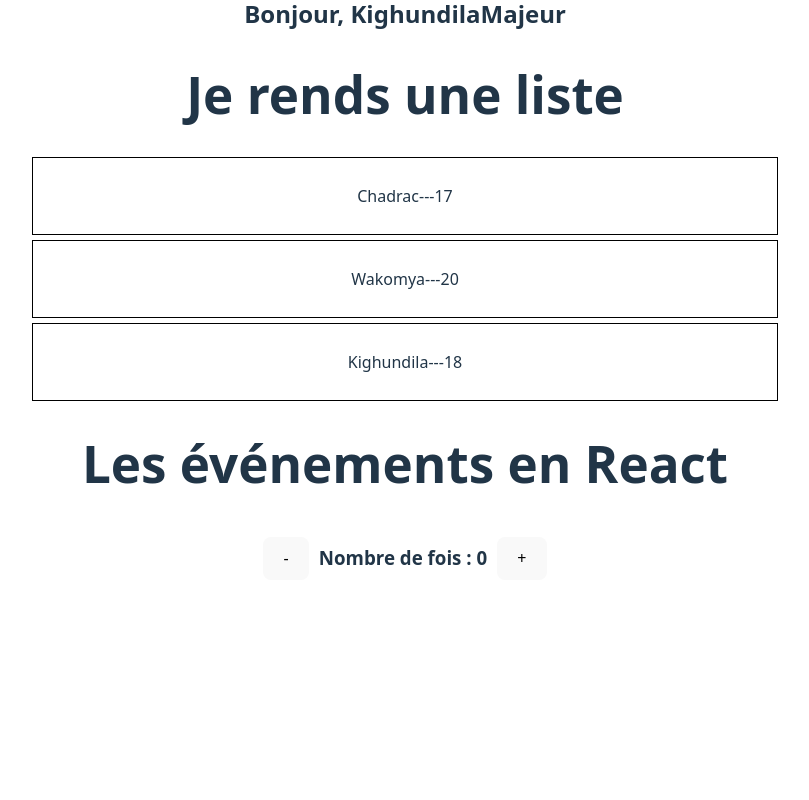
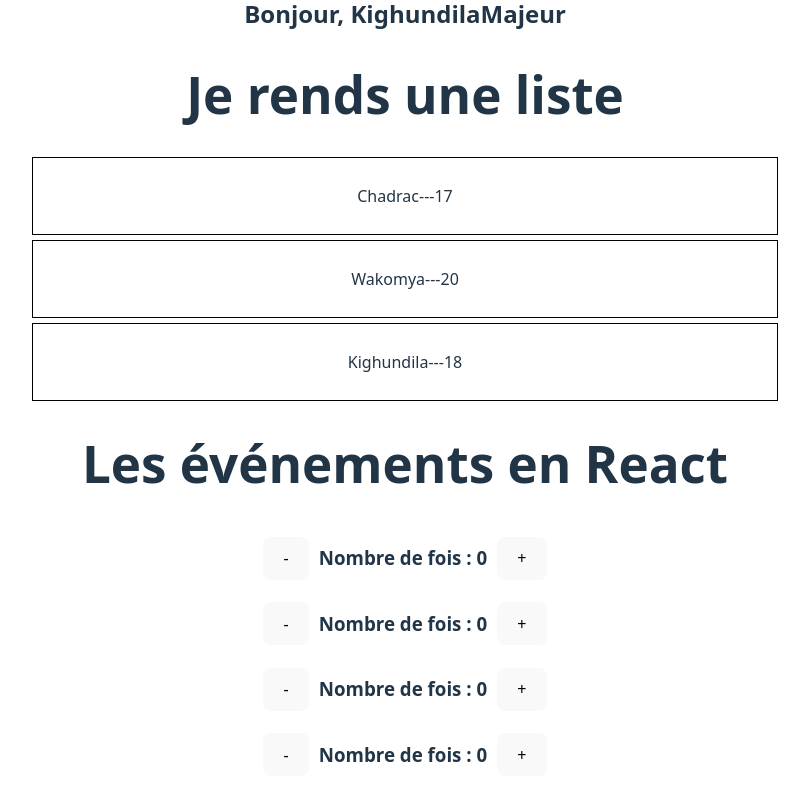
Before and after one commit to Chadrac-WAKOMYA/react-nextjs-leaarning, a React (Vite) app: page / in a window 1280 px wide. Shown: the part 666-1466 px from the top of the page, without its empty margins (235-1044 px from the left). Before the commit the page ends 1289 px from the top, so only its background shows below. Built offline with nearby package versions, Linux system fonts and the light colour scheme.

Commit message:
Copteur component called four time and any component got his owner state

```diff
--- a/src/App.tsx
+++ b/src/App.tsx
@@ -20,6 +20,10 @@ function App() {
       <Salutation name="Kighundila" />
       <h1>Je rends une liste</h1>
       <Liste/>
+      <h1>Les événements en React <br/></h1>
+      <Compteur/>
+      <Compteur/>
+      <Compteur/>
       <Compteur/>
     </>
 
--- a/src/components/Compteur.tsx
+++ b/src/components/Compteur.tsx
@@ -12,8 +12,7 @@ export default function Compteur({}: Props) {
         setCount(count - 1);
     }
     return (
-        <>
-            <h1>Les événements en React <br/></h1>
+
         <div
             style={{
                 display: 'flex',
@@ -25,6 +24,6 @@ export default function Compteur({}: Props) {
             <h3 > Nombre de fois : {count}</h3>
             <button onClick={handleIncrement}style={{margin : 10}}>+</button>
         </div>
-        </>
+
     )
 }
```
Lines whose indentation alone changed are shown as unchanged.
